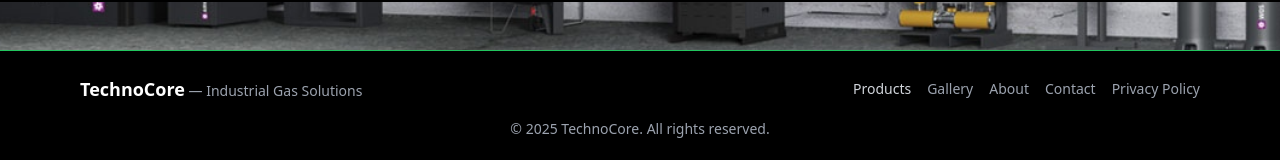
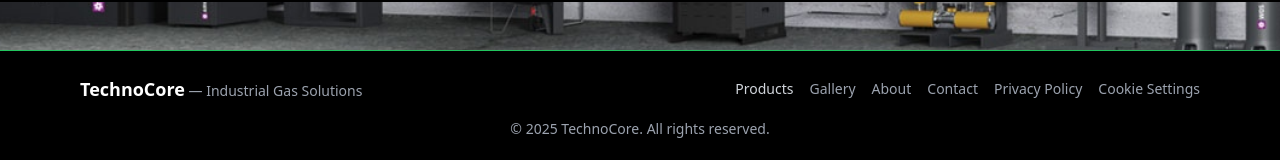
Before and after one commit to Zakkom/technocore-site, a Next.js app: page / in a window 1280 px wide. Shown: the part 2680-2840 px from the top of the page. Built offline with nearby package versions, Linux system fonts and the light colour scheme.

Commit message:
Add cookie settings link to homepage footer

```diff
--- a/components/TechnoCoreLanding.js
+++ b/components/TechnoCoreLanding.js
@@ -330,6 +330,15 @@ export default function TechnoCoreLanding() {
  		 <a href="/privacy-policy" className="hover:text-green-400">
   		  Privacy Policy
  		 </a>
+			<button
+ 		 type="button"
+ 		 onClick={() =>
+  		  window.dispatchEvent(new Event("technocore:open-cookie-settings"))
+  			}
+  		className="hover:text-green-400"
+		>
+  		Cookie Settings
+		</button>
 		</div>
               </div>
               <p>© {new Date().getFullYear()} TechnoCore. All rights reserved.</p>
```
Lines whose indentation alone changed are shown as unchanged.
